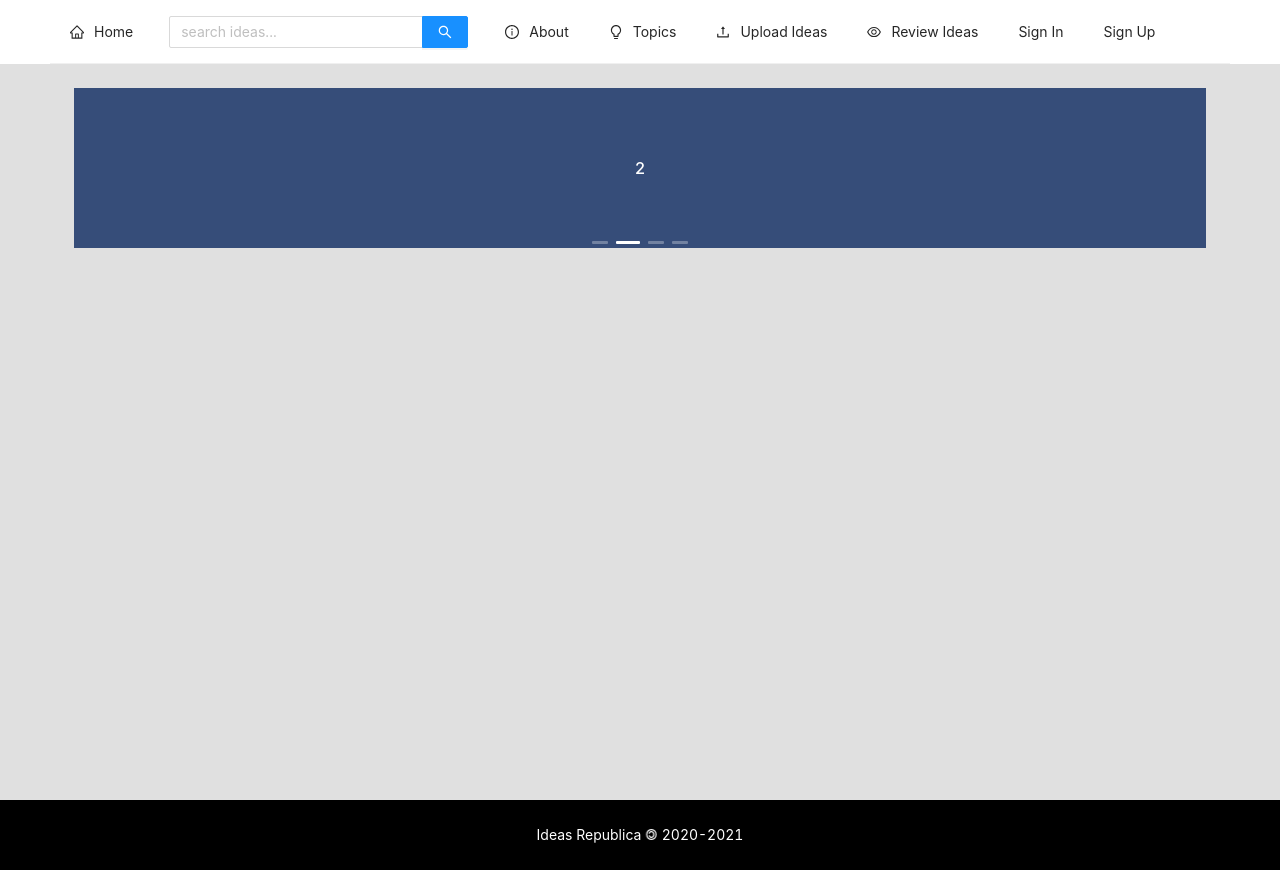
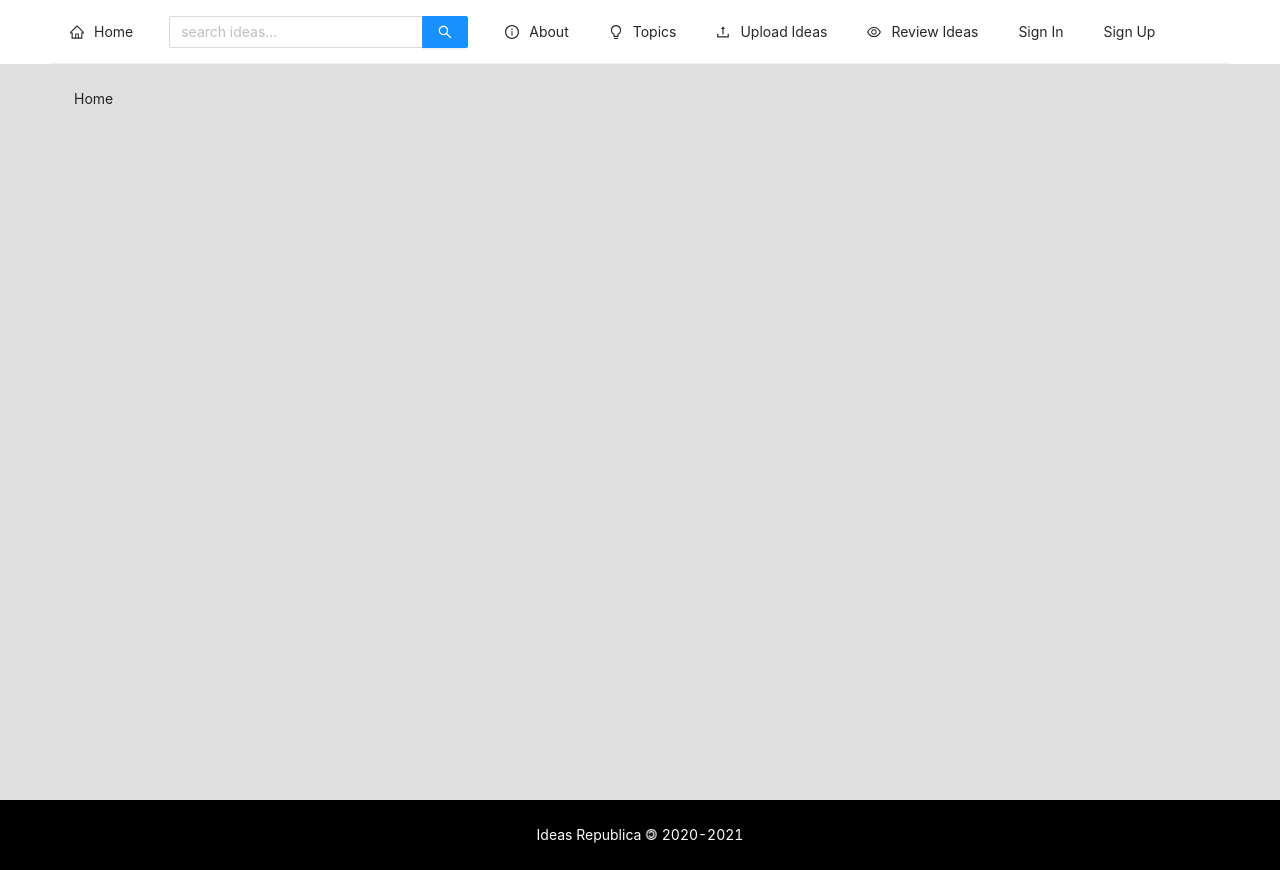
Before and after one commit to allenwu9999/Web-Programming-Final-Project, a React (Create React App) app: page / in a window 1280 px wide. Built offline with nearby package versions, Linux system fonts and the light colour scheme.

Commit message:
signIn/signUp/UserInfo

```diff
--- a/src/Home/Home.js
+++ b/src/Home/Home.js
@@ -3,33 +3,9 @@ import React from 'react';
 
 import Template from '../Template/Template';
 
-import { Carousel } from 'antd';
-
 function Home() {
-	const contentStyle = {
-		height: '160px',
-		color: '#fff',
-		lineHeight: '160px',
-		textAlign: 'center',
-		background: '#364d79',
-	};
 	return(
-		<Template content={
-			<Carousel autoplay>
-				<div>
-					<h3 style={contentStyle}>1</h3>
-				</div>
-				<div>
-					<h3 style={contentStyle}>2</h3>
-				</div>
-				<div>
-					<h3 style={contentStyle}>3</h3>
-				</div>
-				<div>
-					<h3 style={contentStyle}>4</h3>
-				</div>
-			</Carousel>
-		} />
+		<Template content='Home' />
 	);
 }
 
--- a/src/Template/Navigation.js
+++ b/src/Template/Navigation.js
@@ -39,22 +39,27 @@ function Navigation(props) {
     {
       option: "My Home Page",
       icon: <HomeOutlined />,
+      link: "./my-home",
     },
     {
       option: "Settings",
       icon: <SettingFilled />,
+      link: "./my-settings",
     },
     {
       option: "My Ideas",
       icon: <BulbOutlined />,
+      link: "./my-ideas",
     },
     {
       option: "interested Topics",
       icon: <BookOutlined />,
+      link: "my-interested-topics",
     },
     {
       option: "Ongoing Projects",
       icon: <ProjectFilled />,
+      link: "./my-projects",
     },
   ];
   if (props.revierer)
@@ -124,7 +129,9 @@ function Navigation(props) {
           >
             {UserOptions.map((option) => (
               <Menu.Item key={option.option} icon={option.icon}>
-                {option.option}
+                <NavLink to={option.link} rel="noreferrer">
+                  {option.option}
+                </NavLink>
               </Menu.Item>
             ))}
             <Menu.Divider />
--- a/src/Template/Template.js
+++ b/src/Template/Template.js
@@ -2,7 +2,7 @@ import "antd/dist/antd.css";
 import React from "react";
 
 import { Layout } from "antd";
-import { BackTop } from 'antd';
+import { BackTop } from "antd";
 
 import Navigation from "./Navigation";
 
@@ -20,7 +20,7 @@ function Template(props) {
           width: "100%",
           backgroundColor: "#FFFFFF",
           height: 64,
-					zIndex: 1
+          zIndex: 1,
         }}
       >
         {
@@ -39,7 +39,7 @@ function Template(props) {
           background: "#E0E0E0",
         }}
       >
-				<div style={{ padding: 24, minHeight: (window.innerHeight - 64) }}>
+        <div style={{ padding: 24, minHeight: window.innerHeight - 64 }}>
           {props.content}
         </div>
       </Content>
```
Lines whose indentation alone changed are shown as unchanged.
